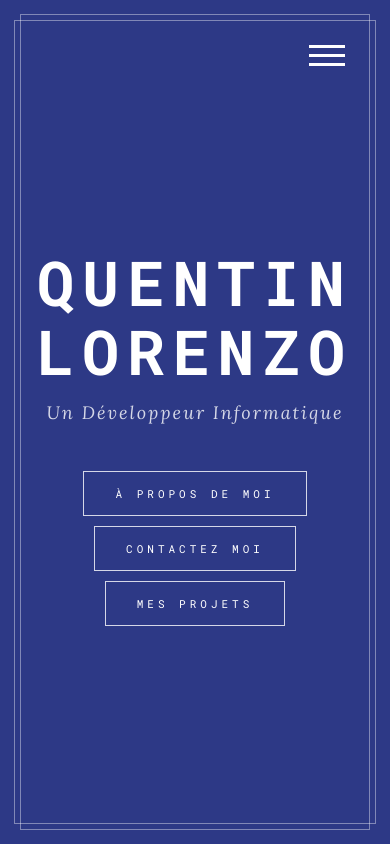
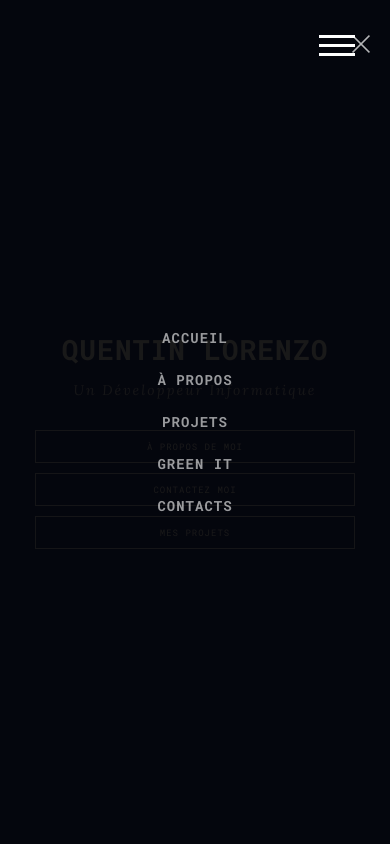
Before and after one commit to Geenzao/Geenzao.github.io, a PHP site: page / in a window 390 px wide. Run offline with PHP 8.4, Linux system fonts and the light colour scheme; some web fonts are replaced.

Commit message:
Ajout d'un bouton de fermeture pour le menu et amélioration de la gestion de l'ouverture/fermeture du menu

```diff
--- a/css/style.css
+++ b/css/style.css
@@ -109,6 +109,7 @@ body.border-dark .menu-btn>.lines>span {
 	height: 100%;
 	width: 0;
 	overflow: hidden;
+	transition: width 0.3s ease;
 }
 
 .menu:hover,
@@ -122,6 +123,25 @@ body.border-dark .menu-btn>.lines>span {
 	position: absolute;
 	right: 0;
 	top: 0;
+}
+
+.menu-close {
+	position: absolute;
+	top: 20px;
+	right: 20px;
+	color: #FFF;
+	font-size: 48px;
+	line-height: 1;
+	z-index: 999;
+	text-decoration: none;
+	display: none;
+	cursor: pointer;
+	opacity: 0.7;
+}
+
+.menu-close:hover {
+	opacity: 1;
+	color: #FFF;
 }
 
 .menu-items {
@@ -601,9 +621,6 @@ a.btn-custom {
 	width: 100%;
 	height: 3px;
 	background: #FFF;
-	-webkit-transition: background 2.5s cubic-bezier(.785, .135, .15, .86);
-	-moz-transition: background 2.5s cubic-bezier(.785, .135, .15, .86);
-	transition: background 2.5s cubic-bezier(.785, .135, .15, .86);
 }
 
 .pricing-block .section-header {
@@ -1548,39 +1565,278 @@ div.carousel_project {
 		left: 0;
 		right: 0;
 		bottom: 0;
+		box-shadow: none;
+	}
+
+	.page-border {
+		display: none;
+	}
+
+	.menu {
+		width: 100%;
+		max-width: 100%;
+	}
+
+	.menu:hover,
+	.menu-btn:hover+.menu {
+		width: 0;
+	}
+
+	.menu>.inner {
+		width: 100%;
+	}
+
+	.menu-close {
+		display: block;
+	}
+
+	body.menu-open .menu-btn {
+		display: none;
+	}
+
+	.menu-btn {
+		position: fixed;
+		z-index: 9999;
+		background: transparent;
+	}
+
+	.menu-btn>.lines>span {
+		background: #303F9F;
+	}
+
+	body:not(.border-dark) .menu-btn>.lines>span {
+		background: #FFF;
 	}
 
 	.about-btns>.btn-custom {
 		margin-bottom: 10px;
+		display: block;
+		margin-left: 0;
+		margin-right: 0;
 	}
 
 	.intro-text>.intro-btns>.btn-custom {
 		margin-bottom: 10px;
+		display: block;
+		margin-left: 0;
+		margin-right: 0;
+	}
+
+	.intro-text>.intro-btns {
+		margin-top: 30px;
 	}
 
 	.intro-text>h1 {
-		font-size: 62px;
+		font-size: 48px;
+		letter-spacing: 4px;
+	}
+
+	.intro-text>p {
+		font-size: 16px;
+	}
+
+	.section-header>h2 {
+		font-size: 24px;
+		letter-spacing: 2px;
+	}
+
+	img {
+		max-width: 100%;
+		height: auto;
+	}
+
+	.section {
+		-webkit-overflow-scrolling: touch;
 	}
 }
 
 @media(max-width:550px) {
 	.section {
-		padding-top: 70px;
+		padding-top: 60px;
 	}
 
 	.section-block {
-		padding: 70px;
+		padding: 30px;
 		padding-top: 0;
+	}
+
+	.intro-text>h1 {
+		font-size: 36px;
+		letter-spacing: 2px;
+	}
+
+	.section-header>h2 {
+		font-size: 20px;
+	}
+
+	h3 {
+		font-size: 18px;
+		margin-top: 20px;
+		margin-bottom: 15px;
+	}
+
+	.btn-custom {
+		font-size: 10px;
+		padding: 15px 25px;
+		letter-spacing: 2px;
+		width: 100%;
+		display: block;
+		margin: 5px 0;
+	}
+
+	.menu-items>li>a {
+		font-size: 16px;
+		letter-spacing: 2px;
+	}
+
+	.about-text>p {
+		font-size: 15px;
+		line-height: 1.7em;
+	}
+
+	.info-list>li {
+		font-size: 14px;
+		padding-bottom: 8px;
+		margin-bottom: 8px;
+	}
+
+	.contact-info>i {
+		width: 50px;
+		font-size: 42px;
+	}
+
+	.contact-info>p {
+		font-size: 14px;
+	}
+
+	.service {
+		margin-bottom: 30px;
+	}
+
+	.testimonial>p {
+		font-size: 16px;
+	}
+
+	.portfolio-filters>li {
+		display: block;
+		margin-bottom: 10px;
+	}
+
+	.portfolio-filters>li>a {
+		display: block;
+		padding: 10px 15px;
+	}
+
+	.form-control {
+		font-size: 16px;
+		padding: 12px;
+	}
+
+	textarea.form-control {
+		min-height: 150px;
+	}
+
+	.contact-form .btn-custom {
+		width: 100%;
+		display: block;
 	}
 }
 
 @media(max-width:400px) {
 	.section {
-		padding-top: 40px;
+		padding-top: 50px;
 	}
 
 	.section-block {
-		padding: 40px;
+		padding: 20px;
 		padding-top: 0;
 	}
-}
+
+	.intro-text>h1 {
+		font-size: 28px;
+		letter-spacing: 1px;
+	}
+
+	.intro-text>p {
+		font-size: 14px;
+	}
+
+	.section-header>h2 {
+		font-size: 18px;
+		letter-spacing: 1px;
+	}
+
+	h3 {
+		font-size: 16px;
+		letter-spacing: 1px;
+	}
+
+	.btn-custom {
+		font-size: 9px;
+		padding: 12px 20px;
+		letter-spacing: 1px;
+	}
+
+	.about-text>p {
+		font-size: 14px;
+		line-height: 1.6em;
+	}
+
+	.info-list>li {
+		font-size: 13px;
+	}
+
+	.info-list>li>strong {
+		display: block;
+		margin-bottom: 3px;
+	}
+
+	.contact-info {
+		margin-bottom: 30px;
+	}
+
+	.contact-info>i {
+		width: 100%;
+		float: none;
+		text-align: center;
+		margin-bottom: 10px;
+	}
+
+	.contact-info>p {
+		float: none;
+		text-align: center;
+		font-size: 13px;
+	}
+
+	.section-header {
+		margin-bottom: 30px;
+	}
+
+	.service>.icon {
+		font-size: 48px;
+	}
+
+	.menu-btn {
+		top: 15px;
+		right: 15px;
+		padding: 20px;
+	}
+
+	.menu-items>li>a {
+		font-size: 14px;
+		letter-spacing: 1px;
+	}
+
+	.timeline>li>.timeline-content {
+		padding-left: 0;
+	}
+
+	.timeline>li>.timeline-content:before,
+	.timeline>li>.timeline-content:after {
+		display: none;
+	}
+
+	.testimonial>p {
+		font-size: 14px;
+	}
+}
--- a/index.html
+++ b/index.html
@@ -55,6 +55,9 @@
 		=====================================================-->
 	<div class='menu'>
 		<div class='inner'>
+			<a href='#' class='menu-close'>
+				<i class='ion-ios-close-empty'></i>
+			</a>
 			<ul class='menu-items'>
 
 				<li>
--- a/js/script.js
+++ b/js/script.js
@@ -59,6 +59,39 @@ $(function(){
 					$('body').removeClass('border-dark');
 				}
 			}
+		}
+		// Fermer le menu après navigation
+		$('.menu').css('width', '0');
+		$('body').removeClass('menu-open');
+	});
+
+	/*=========================================================================
+		Menu Close Button
+	=========================================================================*/
+	$('.menu-close').on('click', function(e){
+		e.preventDefault();
+		$('.menu').css('width', '0');
+		$('body').removeClass('menu-open');
+	});
+
+	/*=========================================================================
+		Menu Open Button (Mobile)
+	=========================================================================*/
+	$('.menu-btn').on('click', function(e){
+		e.preventDefault();
+		var menuWidth = $('.menu').width();
+		if(menuWidth === 0) {
+			// Ouvrir le menu
+			if($(window).width() <= 768) {
+				$('.menu').css('width', '100%');
+			} else {
+				$('.menu').css('width', '300px');
+			}
+			$('body').addClass('menu-open');
+		} else {
+			// Fermer le menu
+			$('.menu').css('width', '0');
+			$('body').removeClass('menu-open');
 		}
 	});
 
```
